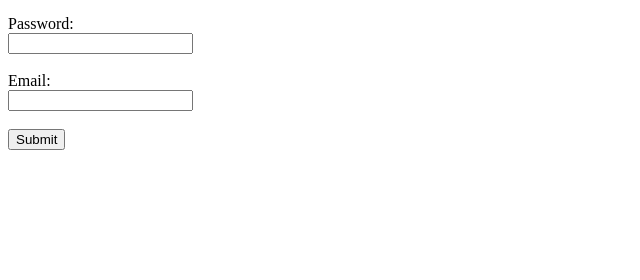
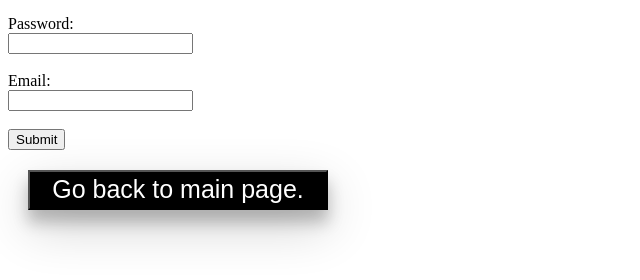
Before and after one commit to angelmimi4749/Assignment_4, a plain HTML site: page form.html in a window 1280 px wide. Shown: the part 122-402 px from the top of the page, without its empty margins (0-640 px from the left). Drawn offline with Linux system fonts and the light colour scheme.

Commit message:
Update form.html

```diff
--- a/form.html
+++ b/form.html
@@ -20,7 +20,9 @@
                 <input type = "submit" id = "submit" onclick = "matchPass()" value="Submit">
             </form>
         </main>
-
+        <a href = "index.html">
+           <button class = "back"> Go back to main page. </button>
+        </a>
         <script src="index.js"></script>
     </body>
 </html>
```
